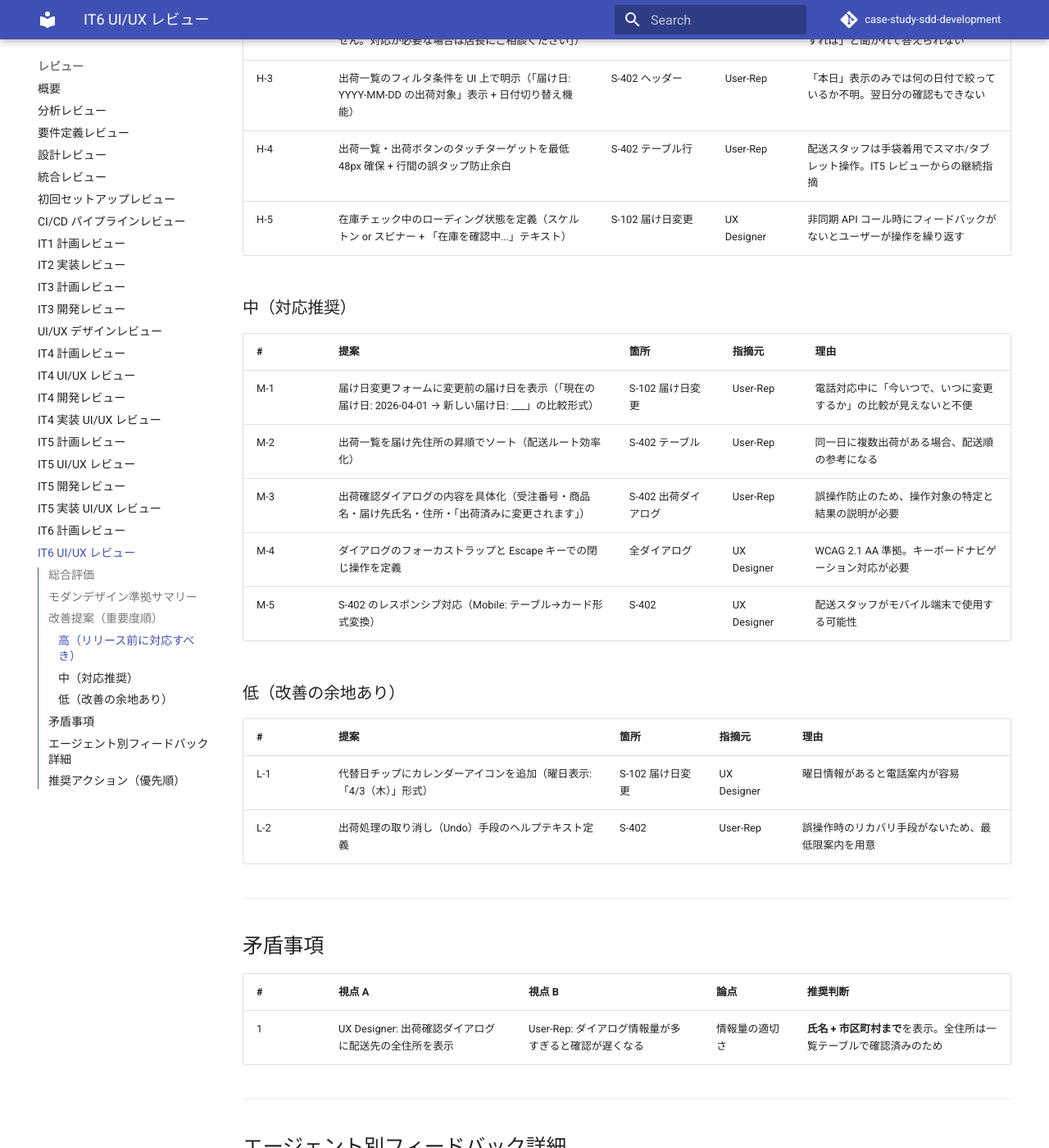
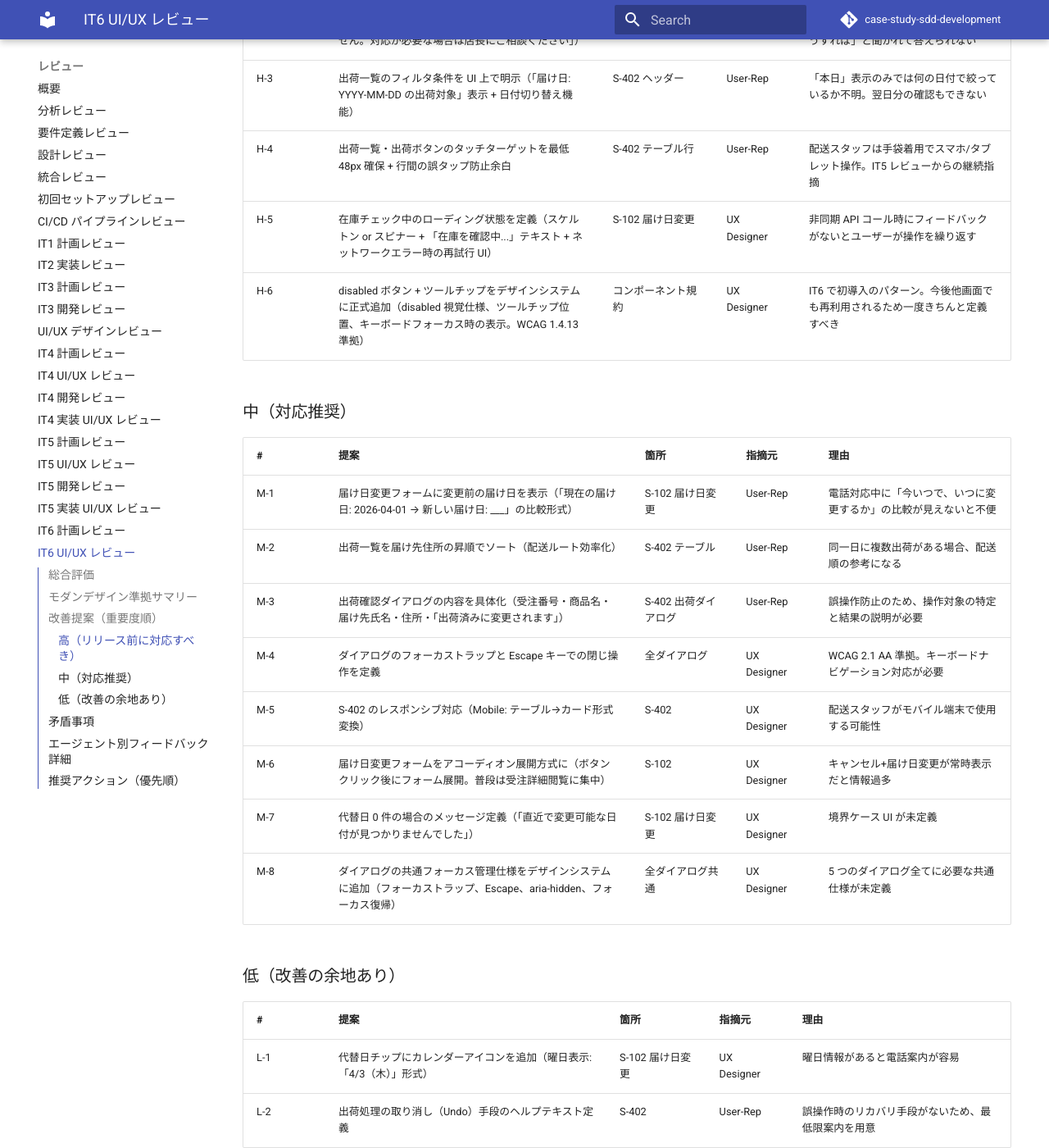
Before and after one commit to k2works/case-study-sdd-development, an MkDocs documentation site: the page built from docs/review/it6_uiux_review_20260323.md, in a window 1280 px wide and 1400 px high, scrolled down 1324 px. Shown: the whole window at 82% size. Built offline with MkDocs 1.6.1 and Material for MkDocs 9.7.7, drawn with Linux system fonts in a browser that asks for light colours; comment, search, counter and statistics services are not loaded; some of the changed text lies outside the part shown.

Commit message:
docs(review): インタラクションデザイナーの詳細レビューを UI/UX レポートに追加反映
- H-6: disabled+ツールチップをデザインシステムに正式定義（WCAG 1.4.13）
- M-6: 届け日変更フォームのアコーディオン展開方式検討
- M-7: 代替日 0 件時のメッセージ定義
- M-8: ダイアログ共通フォーカス管理仕様をデザインシステムに追加
- スコープ外: 在庫チェックパターンの設計判断文書化、トースト通知の統一仕様

Co-Authored-By: Claude Opus 4.6 (1M context) <noreply@anthropic.com>

```diff
--- a/docs/review/it6_uiux_review_20260323.md
+++ b/docs/review/it6_uiux_review_20260323.md
@@ -36,7 +36,8 @@ IT6 の UI/UX 設計は S-401 結束対象一覧の確立されたパターン
 | H-2 | キャンセル不可時のツールチップにエスカレーション案内を追加（「出荷準備中のためキャンセルできません。対応が必要な場合は店長にご相談ください」） | S-102 キャンセルボタン | User-Rep | **3 回目の指摘**。ツールチップに理由だけでは受注スタッフが得意先に「ではどうすれば」と聞かれて答えられない |
 | H-3 | 出荷一覧のフィルタ条件を UI 上で明示（「届け日: YYYY-MM-DD の出荷対象」表示 + 日付切り替え機能） | S-402 ヘッダー | User-Rep | 「本日」表示のみでは何の日付で絞っているか不明。翌日分の確認もできない |
 | H-4 | 出荷一覧・出荷ボタンのタッチターゲットを最低 48px 確保 + 行間の誤タップ防止余白 | S-402 テーブル行 | User-Rep | 配送スタッフは手袋着用でスマホ/タブレット操作。IT5 レビューからの継続指摘 |
-| H-5 | 在庫チェック中のローディング状態を定義（スケルトン or スピナー + 「在庫を確認中...」テキスト） | S-102 届け日変更 | UX Designer | 非同期 API コール時にフィードバックがないとユーザーが操作を繰り返す |
+| H-5 | 在庫チェック中のローディング状態を定義（スケルトン or スピナー + 「在庫を確認中...」テキスト + ネットワークエラー時の再試行 UI） | S-102 届け日変更 | UX Designer | 非同期 API コール時にフィードバックがないとユーザーが操作を繰り返す |
+| H-6 | disabled ボタン + ツールチップをデザインシステムに正式追加（disabled 視覚仕様、ツールチップ位置、キーボードフォーカス時の表示。WCAG 1.4.13 準拠） | コンポーネント規約 | UX Designer | IT6 で初導入のパターン。今後他画面でも再利用されるため一度きちんと定義すべき |
 
 ### 中（対応推奨）
 
@@ -47,6 +48,9 @@ IT6 の UI/UX 設計は S-401 結束対象一覧の確立されたパターン
 | M-3 | 出荷確認ダイアログの内容を具体化（受注番号・商品名・届け先氏名・住所・「出荷済みに変更されます」） | S-402 出荷ダイアログ | User-Rep | 誤操作防止のため、操作対象の特定と結果の説明が必要 |
 | M-4 | ダイアログのフォーカストラップと Escape キーでの閉じ操作を定義 | 全ダイアログ | UX Designer | WCAG 2.1 AA 準拠。キーボードナビゲーション対応が必要 |
 | M-5 | S-402 のレスポンシブ対応（Mobile: テーブル→カード形式変換） | S-402 | UX Designer | 配送スタッフがモバイル端末で使用する可能性 |
+| M-6 | 届け日変更フォームをアコーディオン展開方式に（ボタンクリック後にフォーム展開。普段は受注詳細閲覧に集中） | S-102 | UX Designer | キャンセル+届け日変更が常時表示だと情報過多 |
+| M-7 | 代替日 0 件の場合のメッセージ定義（「直近で変更可能な日付が見つかりませんでした」） | S-102 届け日変更 | UX Designer | 境界ケース UI が未定義 |
+| M-8 | ダイアログの共通フォーカス管理仕様をデザインシステムに追加（フォーカストラップ、Escape、aria-hidden、フォーカス復帰） | 全ダイアログ共通 | UX Designer | 5 つのダイアログ全てに必要な共通仕様が未定義 |
 
 ### 低（改善の余地あり）
 
@@ -68,7 +72,7 @@ IT6 の UI/UX 設計は S-401 結束対象一覧の確立されたパターン
 ## エージェント別フィードバック詳細
 
 <details>
-<summary>xp-interaction-designer（高: 2 / 中: 2 / 低: 1）</summary>
+<summary>xp-interaction-designer（高: 4 / 中: 6 / 低: 2）</summary>
 
 ### 評価サマリー
 S-401 との一貫性が高く、ダイアログ・フィードバックパターンの再利用が適切。しかし ui-design.md 本体が IT6 仕様で未更新であり、実装前に設計ドキュメントを更新すべき。在庫チェック中のローディング状態とダイアログのフォーカス管理が未定義。
@@ -140,6 +144,8 @@ S-401 との一貫性が高く、ダイアログ・フィードバックパタ
 2. **キャンセル不可時のエスカレーション案内を追加**（H-2。3 回目の指摘。確実に対応）
 3. **出荷一覧のフィルタ条件明示 + 日付切り替え**（H-3）
 4. **タッチターゲット 48px + 誤タップ防止余白**（H-4）
-5. **在庫チェック中のローディング状態定義**（H-5）
-6. 届け日変更フォームに変更前の届け日表示（M-1）
-7. ダイアログのフォーカストラップ・Escape 対応（M-4）
+5. **在庫チェック中のローディング/エラー状態定義**（H-5）
+6. **disabled + ツールチップをデザインシステムに正式定義**（H-6）
+7. 届け日変更フォームに変更前の届け日表示（M-1）
+8. 届け日変更フォームのアコーディオン展開方式検討（M-6）
+9. ダイアログの共通フォーカス管理仕様をデザインシステムに追加（M-8）
```
